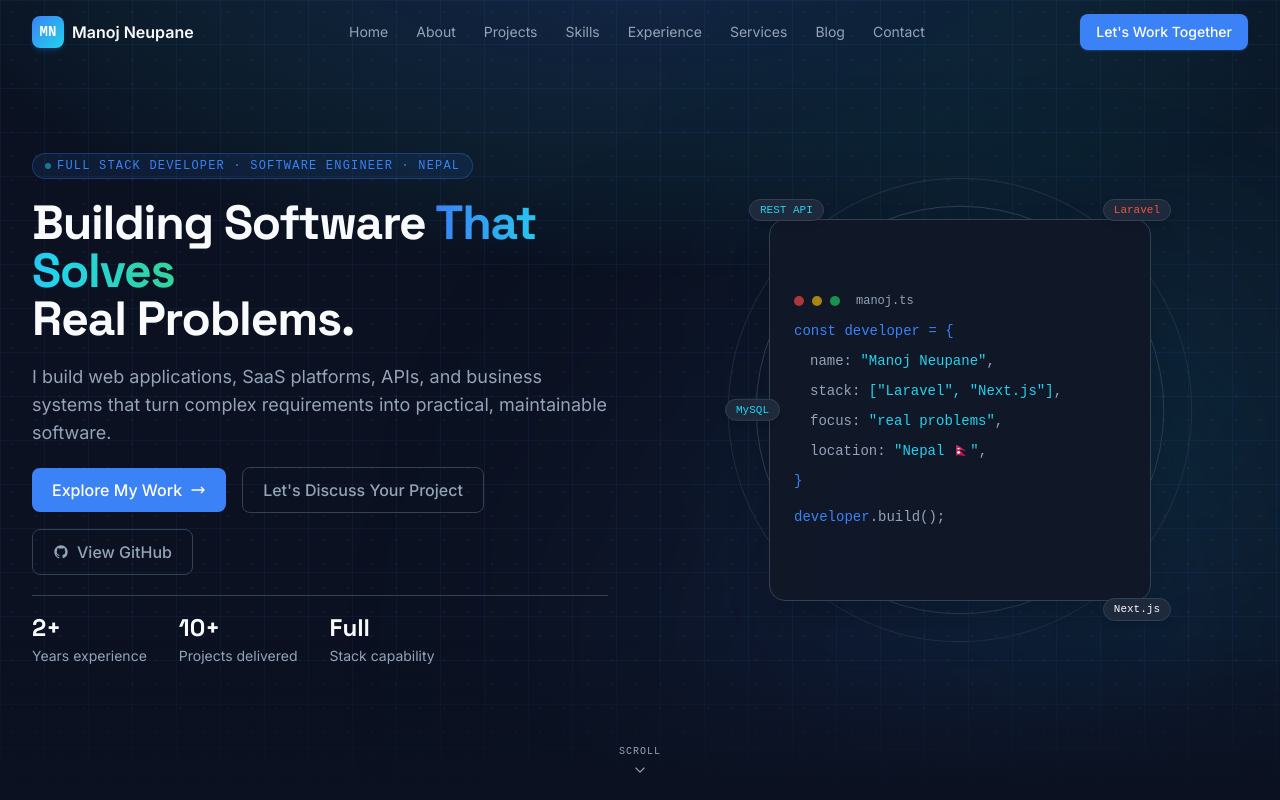
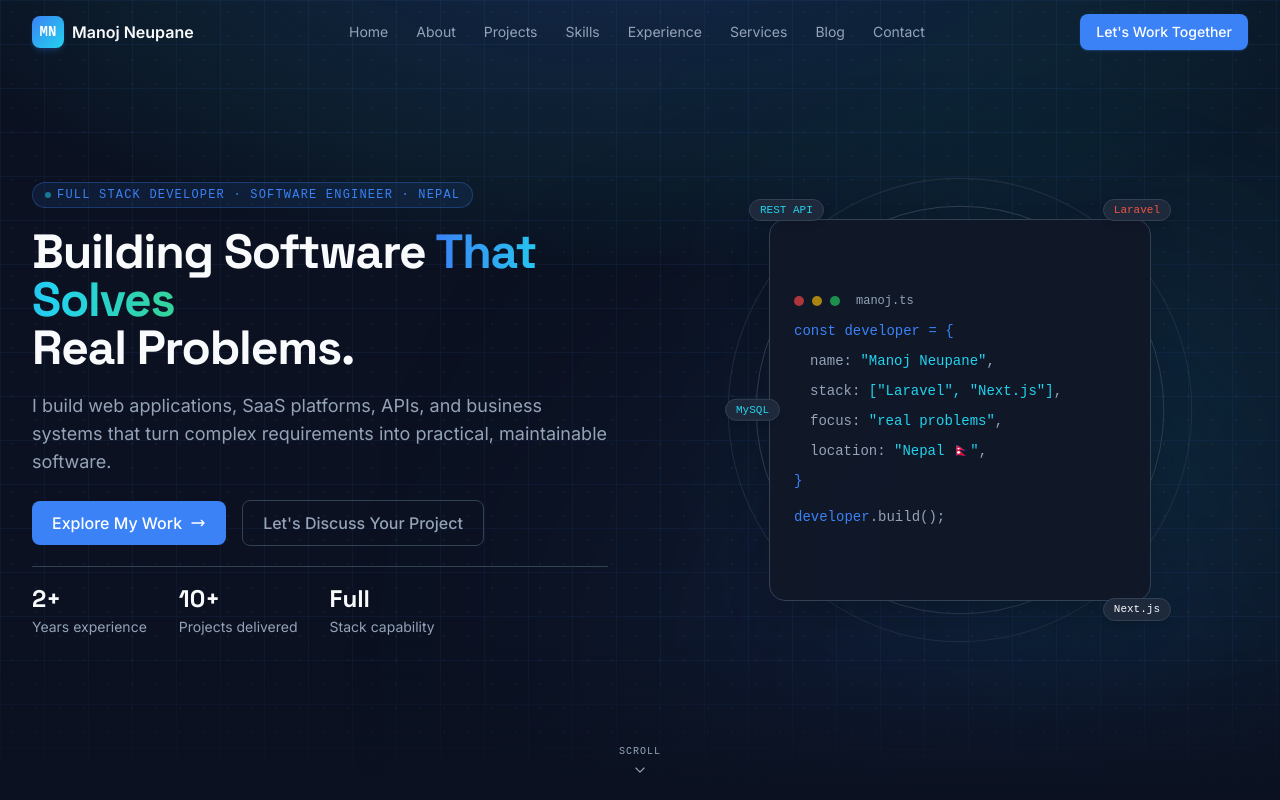
Before and after one commit to manojneupaneweb/manojneupane, a Next.js app: page / in a window 1280 px wide. Shown: the top 800 px of the page. Built offline with nearby package versions, Linux system fonts and the light colour scheme.

Commit message:
style: keep only two clean CTA buttons in hero section

```diff
--- a/src/app/page.tsx
+++ b/src/app/page.tsx
@@ -77,7 +77,7 @@
             </p>
 
             {/* CTAs */}
-            <div className="flex flex-wrap items-center gap-3 sm:gap-4">
+            <div className="flex flex-wrap items-center gap-3 sm:gap-4 pt-1">
               <Link href="/projects" className="btn-primary group !py-2.5 !px-5 text-sm sm:text-base">
                 Explore My Work
                 <svg
@@ -94,18 +94,6 @@
               <Link href="/contact" className="btn-secondary !py-2.5 !px-5 text-sm sm:text-base">
                 Let&apos;s Discuss Your Project
               </Link>
-              <a
-                href={siteConfig.github}
-                target="_blank"
-                rel="noopener noreferrer"
-                className="btn-secondary !py-2.5 !px-5 text-sm sm:text-base"
-                aria-label="View GitHub profile"
-              >
-                <svg viewBox="0 0 24 24" fill="currentColor" className="w-4 h-4" aria-hidden="true">
-                  <path d="M12 2C6.477 2 2 6.484 2 12.017c0 4.425 2.865 8.18 6.839 9.504.5.092.682-.217.682-.483 0-.237-.008-.868-.013-1.703-2.782.605-3.369-1.343-3.369-1.343-.454-1.158-1.11-1.466-1.11-1.466-.908-.62.069-.608.069-.608 1.003.07 1.531 1.032 1.531 1.032.892 1.53 2.341 1.088 2.91.832.092-.647.35-1.088.636-1.338-2.22-.253-4.555-1.113-4.555-4.951 0-1.093.39-1.988 1.029-2.688-.103-.253-.446-1.272.098-2.65 0 0 .84-.27 2.75 1.026A9.564 9.564 0 0112 6.844c.85.004 1.705.115 2.504.337 1.909-1.296 2.747-1.027 2.747-1.027.546 1.379.202 2.398.1 2.651.64.7 1.028 1.595 1.028 2.688 0 3.848-2.339 4.695-4.566 4.943.359.309.678.92.678 1.855 0 1.338-.012 2.419-.012 2.747 0 .268.18.58.688.482A10.019 10.019 0 0022 12.017C22 6.484 17.522 2 12 2z" />
-                </svg>
-                View GitHub
-              </a>
             </div>
 
             {/* Stats */}
```
